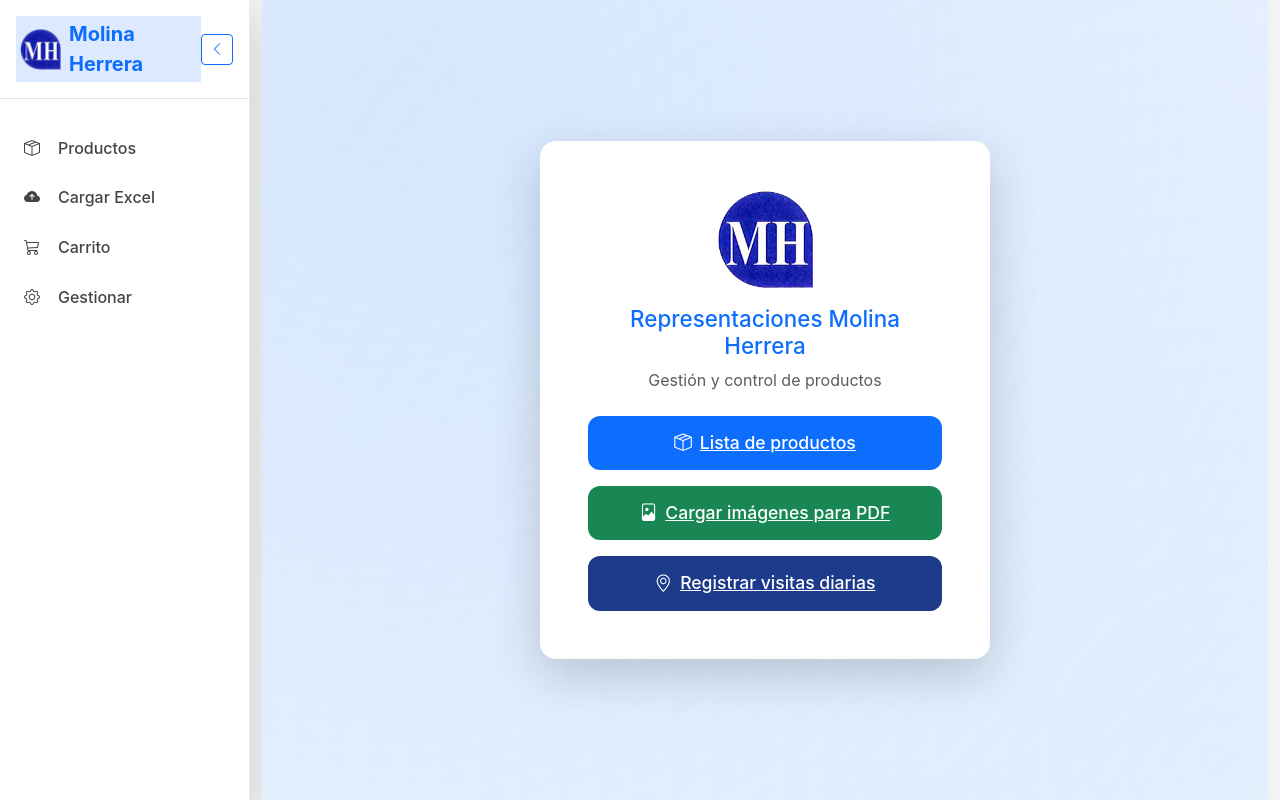
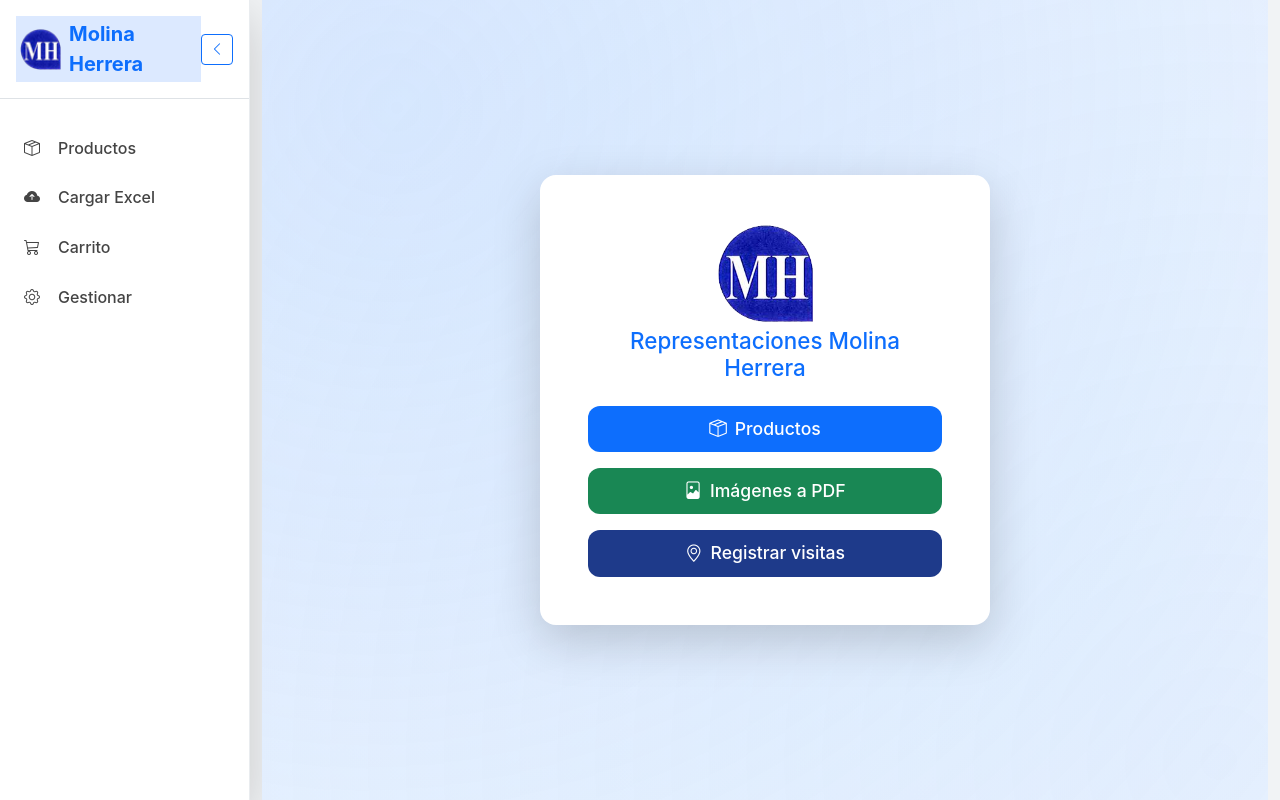
Before and after one commit to AntonioRomeroVelez/pedidosMH_2025, a Vue app: page / in a window 1280 px wide. Built offline with nearby package versions, Linux system fonts and the light colour scheme.

Commit message:
corregido el diseño de HomeView

```diff
--- a/src/views/HomeView.vue
+++ b/src/views/HomeView.vue
@@ -3,27 +3,26 @@
     <div class="contenido shadow-lg rounded-4 p-5 bg-white">
       <!-- Logo y marca -->
       <div class="text-center mb-4">
-        <img src="/logo_mh.png" alt="Logo MH" class="logo mb-3" />
+        <img src="/logo_mh.png" alt="Logo MH" class="logo mb-1" />
         <h3 class="marca">Representaciones Molina Herrera</h3>
-        <p class="text-muted mb-0">Gestión y control de productos</p>
       </div>
 
       <!-- Botones principales -->
 
-      <div class="botones d-flex flex-column gap-3 mt-4">
+      <div class="botones d-flex flex-column gap-3 mt-2">
         <RouterLink class="btn-custom btn-primario" to="/Productos">
-          <i class="bi bi-box-seam"></i> Lista de productos
+          <i class="bi bi-box-seam"></i> Productos
         </RouterLink>
 
         <RouterLink class="btn-custom btn-secundario" to="/imagenespdf">
-          <i class="bi bi-file-image"></i> Cargar imágenes para PDF
+          <i class="bi bi-file-image"></i> Imágenes a PDF
         </RouterLink>
 
         <RouterLink
           class="btn-custom btn-success btn-registroActividadDiaria"
           to="/visitasdiarias"
         >
-          <i class="bi bi-geo-alt"></i> Registrar visitas diarias
+          <i class="bi bi-geo-alt"></i> Registrar visitas
         </RouterLink>
       </div>
     </div>
@@ -41,7 +40,7 @@
 
 .pantalla-completa {
   height: 100vh;
-  min-height: 100dvh; /* Soporta navegadores móviles con barras dinámicas */
+  min-height: 90dvh; /* Soporta navegadores móviles con barras dinámicas */
   display: flex;
   justify-content: center;
   align-items: center;
@@ -118,7 +117,8 @@
   align-items: center;
   justify-content: center;
   gap: 8px;
-  padding: 14px;
+  text-decoration: none;
+  padding: 10px;
   border-radius: 12px;
   font-size: 1.1rem;
   font-weight: 500;
```
Also changed, not shown: 34 other files (tests, documents, lock files or other folders).
